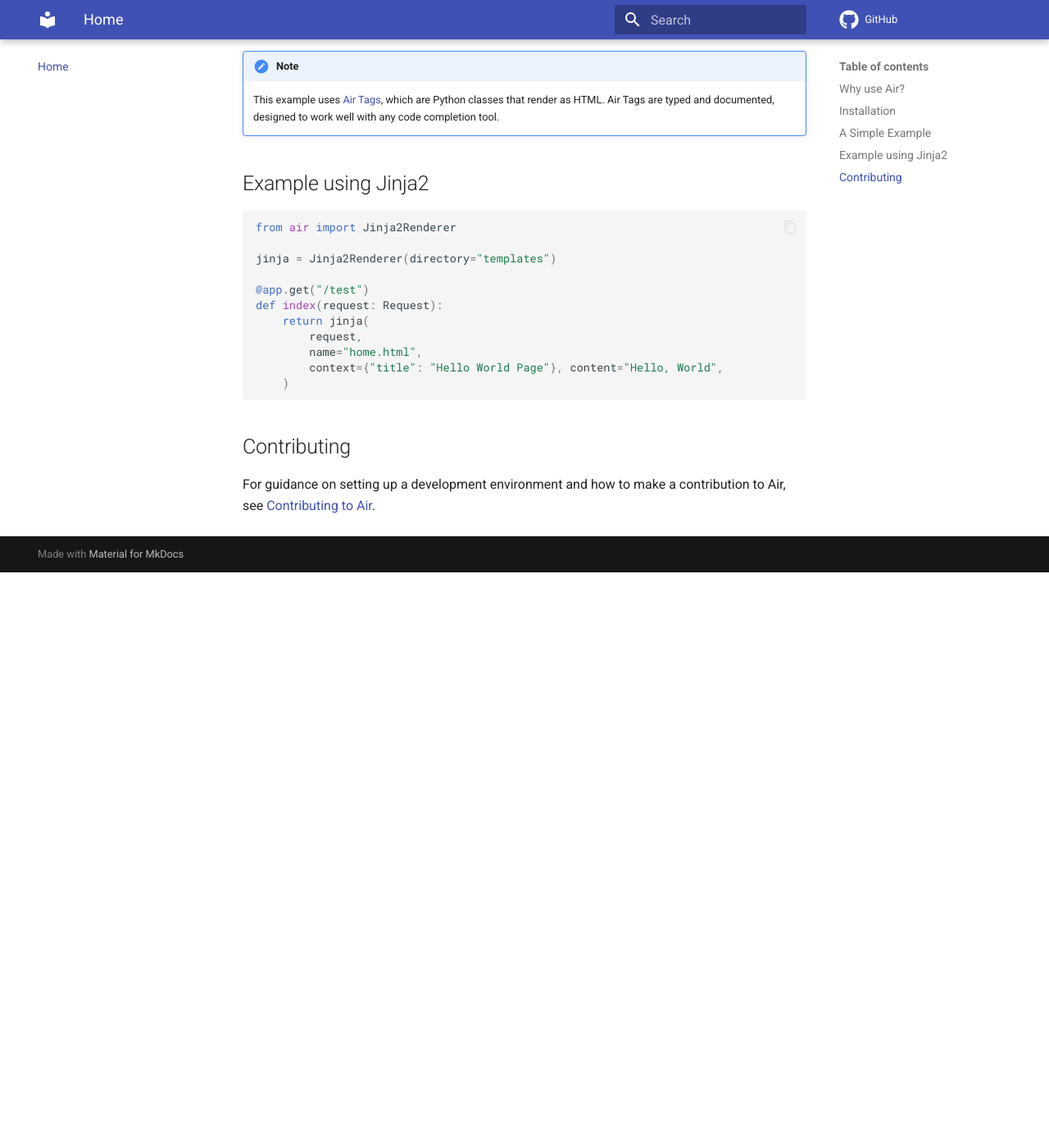
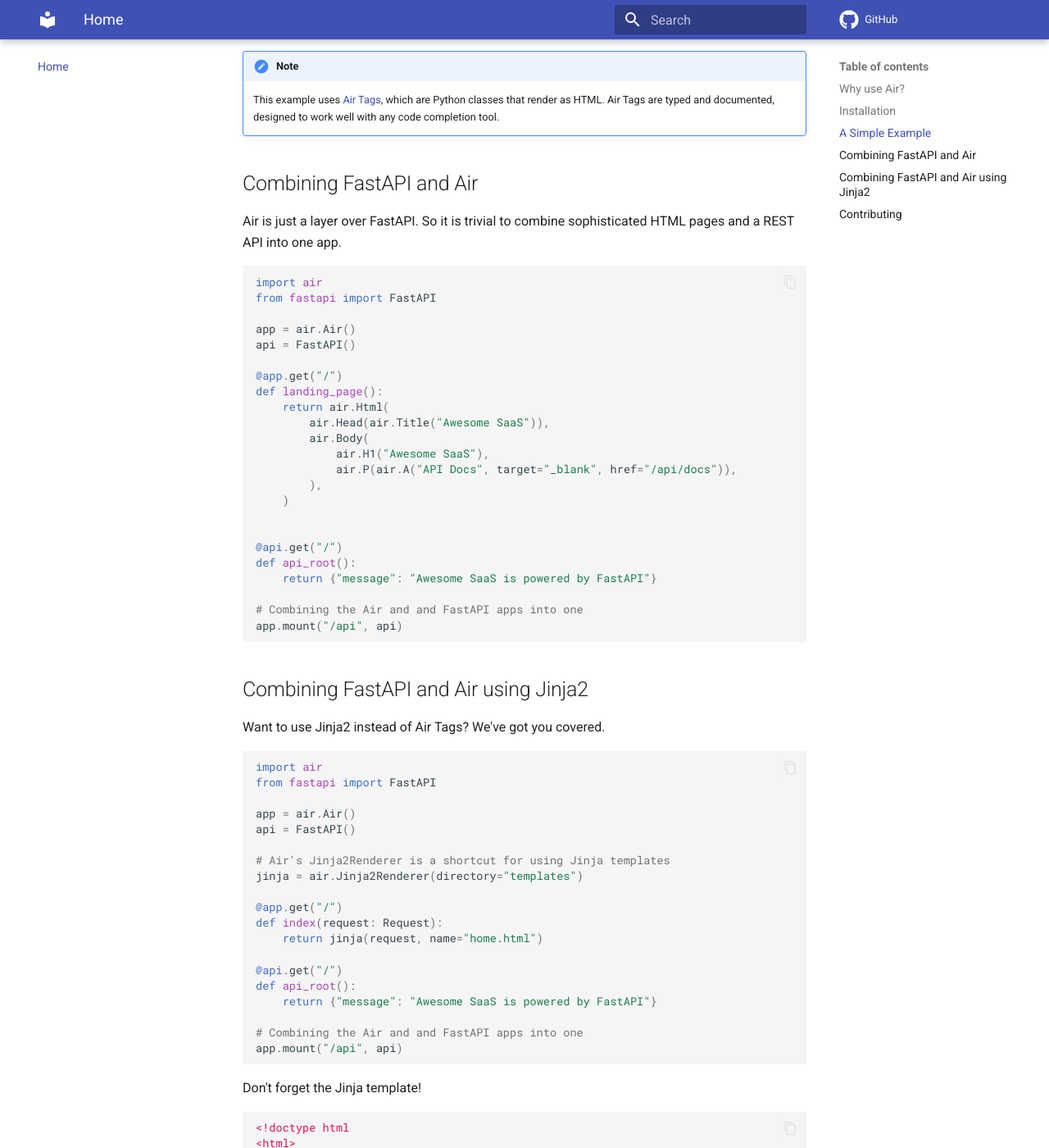
Before and after one commit to feldroy/air, an MkDocs documentation site: the page built from docs/index.md, in a window 1280 px wide and 1400 px high, scrolled down 2153 px. Shown: the whole window at 82% size. Built offline with MkDocs 1.6.1 and Material for MkDocs 9.7.7, drawn with Linux system fonts in a browser that asks for light colours; comment, search, counter and statistics services are not loaded; before the commit the page ends 2851 px from its top, so only the background shows below that; some of the changed text lies outside the part shown.

````diff
--- a/docs/index.md
+++ b/docs/index.md
@@ -76,21 +76,82 @@ async def index():
 
     This example uses [Air Tags](/air/ref/tags), which are Python classes that render as HTML. Air Tags are typed and documented, designed to work well with any code completion tool.
 
-## Example using Jinja2
+## Combining FastAPI and Air
+
+Air is just a layer over FastAPI. So it is trivial to combine sophisticated HTML pages and a REST API into one app.
 
 ```python
-from air import Jinja2Renderer
+import air
+from fastapi import FastAPI
 
-jinja = Jinja2Renderer(directory="templates")
+app = air.Air()
+api = FastAPI()
 
-@app.get("/test")
+@app.get("/")
+def landing_page():
+    return air.Html(
+        air.Head(air.Title("Awesome SaaS")),
+        air.Body(
+            air.H1("Awesome SaaS"),
+            air.P(air.A("API Docs", target="_blank", href="/api/docs")),
+        ),
+    )
+
+
+@api.get("/")
+def api_root():
+    return {"message": "Awesome SaaS is powered by FastAPI"}
+
+# Combining the Air and and FastAPI apps into one
+app.mount("/api", api)
+```
+
+## Combining FastAPI and Air using Jinja2
+
+Want to use Jinja2 instead of Air Tags? We've got you covered.
+
+```python
+import air
+from fastapi import FastAPI
+
+app = air.Air()
+api = FastAPI()
+
+# Air's Jinja2Renderer is a shortcut for using Jinja templates
+jinja = air.Jinja2Renderer(directory="templates")
+
+@app.get("/")
 def index(request: Request):
-    return jinja(
-        request,
-        name="home.html",
-        context={"title": "Hello World Page"}, content="Hello, World",
-    )
+    return jinja(request, name="home.html")
+
+@api.get("/")
+def api_root():
+    return {"message": "Awesome SaaS is powered by FastAPI"}
+
+# Combining the Air and and FastAPI apps into one
+app.mount("/api", api)
 ```
+
+Don't forget the Jinja template!
+
+```html
+<!doctype html
+<html>
+    <head>
+        <title>Awesome SaaS</title>
+    </head>
+    <body>
+        <h1>Awesome SaaS</h1>
+        <p>
+            <a target="_blank" href="/api/docs">API Docs</a>
+        </p>
+    </body>
+</html>
+```
+
+!!! note
+
+    Air makes Jinja templates easier to use from within FastAPI. It takes a little more work than Air Tags, but sometimes its nicer to work closer to actual HTML.
 
 ## Contributing
 
````
Also changed, not shown: README.md (+69 -9 lines), main.py (+15 -15 lines).
